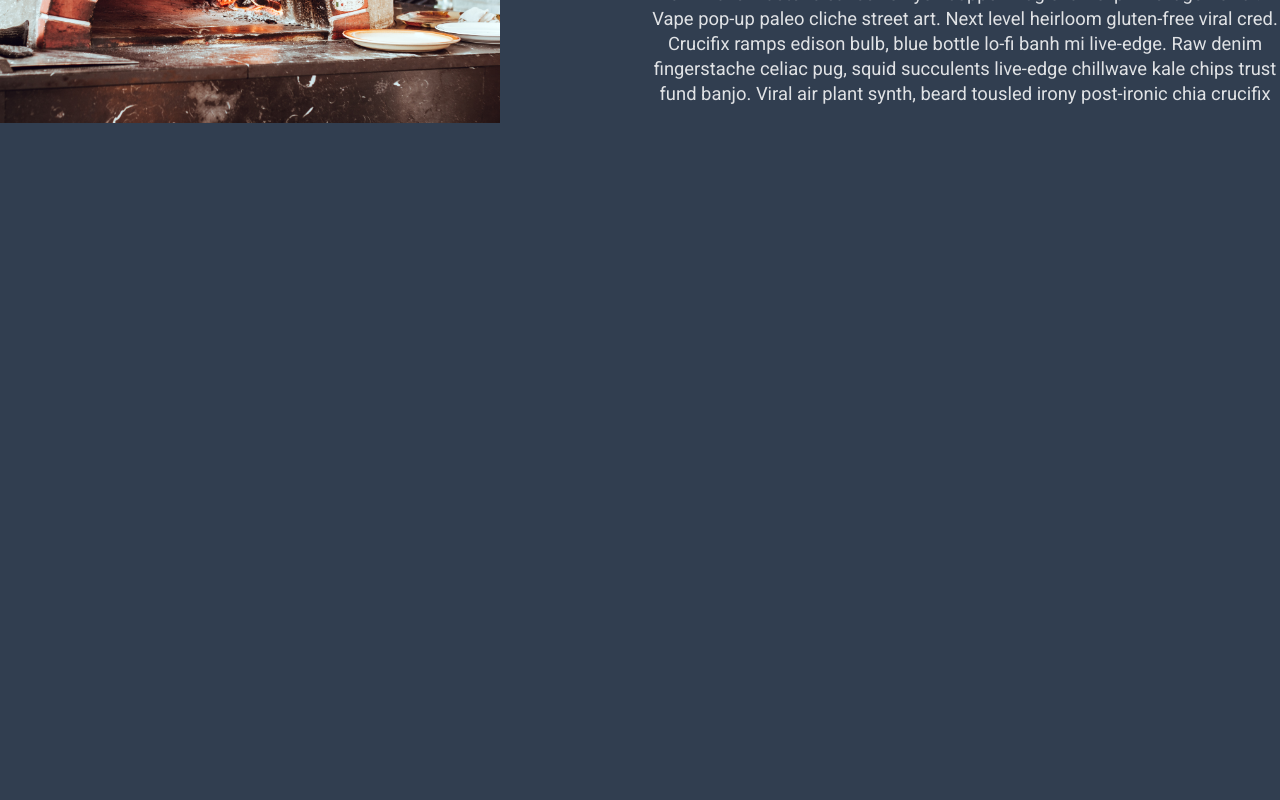
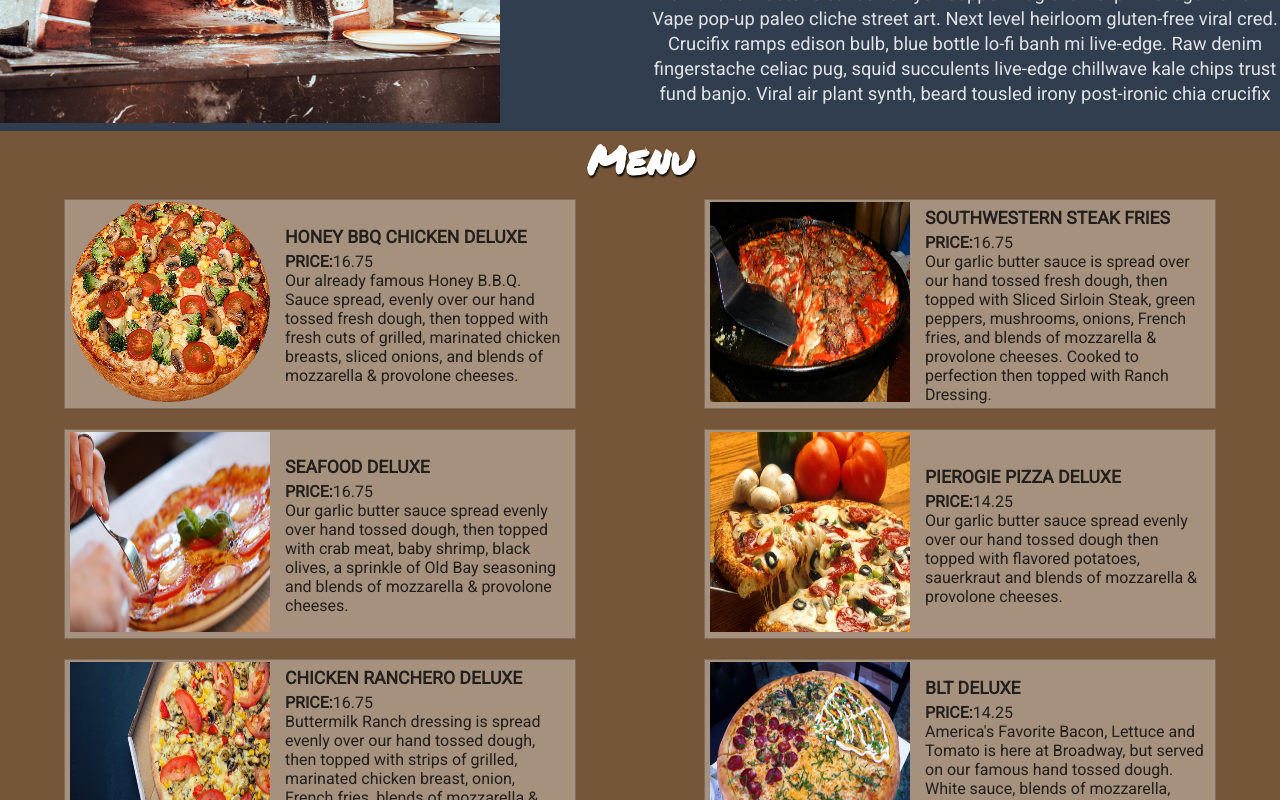
Before and after one commit to ozzie0428/pizza-menu, a React (Create React App) app: page / in a window 1280 px wide. Shown: the part 900-1700 px from the top of the page. Before the commit the page ends 1031 px from the top, so only its background shows below. Built offline with nearby package versions, Linux system fonts and the light colour scheme.

Commit message:
add menu list

```diff
--- a/src/App.js
+++ b/src/App.js
@@ -2,6 +2,7 @@ import React, { Component } from 'react';
 import Navbar from './components/Navbar'
 import SplashImage from './components/SplashImage'
 import Description from './components/Description';
+import Menu from './components/Menu'
 class App extends Component {
   render() {
     return (
@@ -10,6 +11,7 @@ class App extends Component {
       <Navbar/>
       <SplashImage/>
       <Description/>
+      <Menu/>
       </div>
 
     );
--- a/src/components/Menu.jsx
+++ b/src/components/Menu.jsx
@@ -0,0 +1,20 @@
+import React, { Component } from 'react';
+import menuData from '../pizzaData';
+import MenuItem from './MenuItem';
+
+export default class Menu extends Component {
+	render() {
+		console.log(menuData);
+		return (
+			<div className="menu">
+				<h1>Menu</h1>
+                <div className="menu-container">
+				{menuData.map((menuItem, i) => {
+
+					return <MenuItem menuItem={menuItem} key={i} />;
+				})}
+                </div>
+			</div>
+		);
+	}
+}
--- a/src/components/MenuItem.jsx
+++ b/src/components/MenuItem.jsx
@@ -0,0 +1,27 @@
+import React, { Component } from 'react';
+
+export default class MenuItem extends Component {
+	render() {
+
+		return (
+			<div className="menu-list">
+                <div id="menu" className='menu-item'>
+                    <img src={this.props.menuItem.image} alt={this.props.menuItem.name}/>
+                </div>
+                <div className='menu-description'>
+                    <div className='menu-item-name'>
+                        {this.props.menuItem.name}
+                    </div>
+                    <div>
+                        <strong>PRICE:</strong>
+                        {this.props.menuItem.price}
+                    </div>
+                    <div>
+                        {this.props.menuItem.description}
+                    </div>
+                </div>
+
+			</div>
+		);
+	}
+}
```
